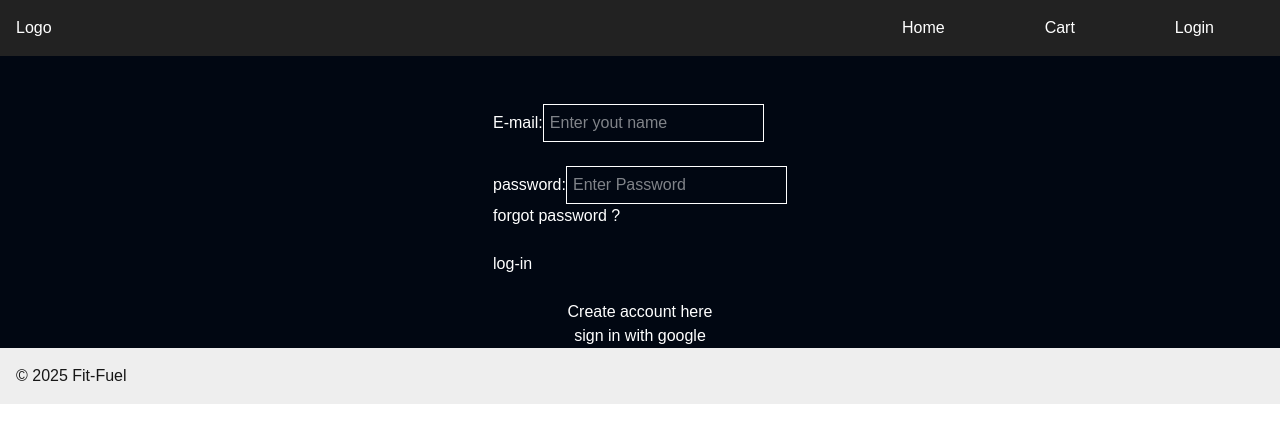
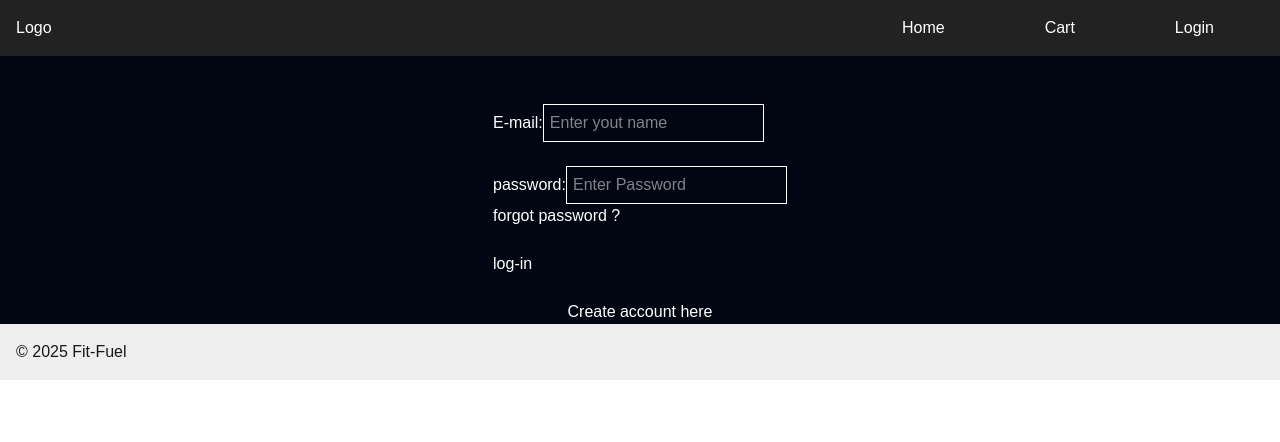
Before and after one commit to Akhil3236/Tracker, a Next.js app in the folder frontend/: page /login in a window 1280 px wide. Shown: the top 442 px of the page. Built offline with nearby package versions, Linux system fonts and the light colour scheme; no server answers.

Commit message:
first change

```diff
--- a/frontend/src/app/login/page.tsx
+++ b/frontend/src/app/login/page.tsx
@@ -6,15 +6,15 @@ import axios from 'axios';
 import Link from 'next/link';
 import { useRouter } from 'next/navigation';
 import { ToastContainer, toast } from 'react-toastify';
-import { auth, googleprovider } from "../firebase.js";
-import { signInWithPopup } from "firebase/auth";
+// import { auth, googleprovider } from "../firebase.js";
+// import { signInWithPopup } from "firebase/auth";
 
 
 
 // Force Google to show account selection
-googleprovider.setCustomParameters({
-  prompt: "select_account"
-});
+// googleprovider.setCustomParameters({
+//   prompt: "select_account"
+// });
 
 
 
@@ -96,33 +96,33 @@ function page() {
        login with google
   ----------------------------*/
 
-  const google=async()=>{
+  // const google=async()=>{
 
-    try {
+  //   try {
 
-      const result=await signInWithPopup(auth,googleprovider);
-      const userdetails=result.user;
+  //     const result=await signInWithPopup(auth,googleprovider);
+  //     const userdetails=result.user;
 
 
-      const token = await userdetails.getIdToken();
-      const google_res=await axios.post(`${process.env.NEXT_PUBLIC_BACKEND_URL}auth/google`,
-        {token,},
-        { withCredentials: true }
-      );
+  //     const token = await userdetails.getIdToken();
+  //     const google_res=await axios.post(`${process.env.NEXT_PUBLIC_BACKEND_URL}auth/google`,
+  //       {token,},
+  //       { withCredentials: true }
+  //     );
 
-      if(google_res.status===200){
-        router.push("/");
-        login();
+  //     if(google_res.status===200){
+  //       router.push("/");
+  //       login();
 
-      }
-      // else{
-      //   toast(google_res.data);
-      // }
+  //     }
+  //     // else{
+  //     //   toast(google_res.data);
+  //     // }
 
-    } catch (error: any) {
-      console.log("error :: ->  ",error);
-    }
-  }
+  //   } catch (error: any) {
+  //     console.log("error :: ->  ",error);
+  //   }
+  // }
 
 
 
@@ -188,7 +188,7 @@ function page() {
          <p>
          Create account <Link href="/signup">here</Link>
         </p>
-        <button onClick={google}>sign in with google</button>
+        {/* <button onClick={google}>sign in with google</button> */}
     </>
   )
 }
```
